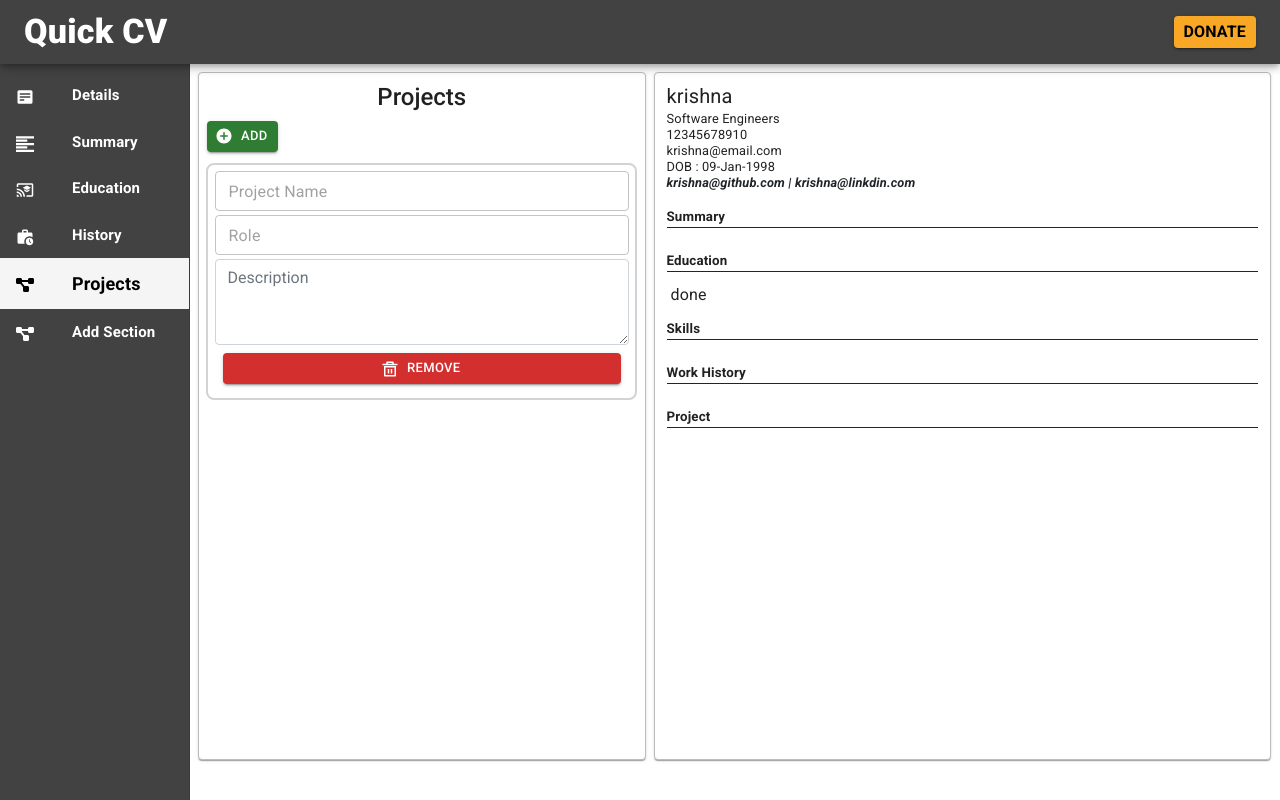
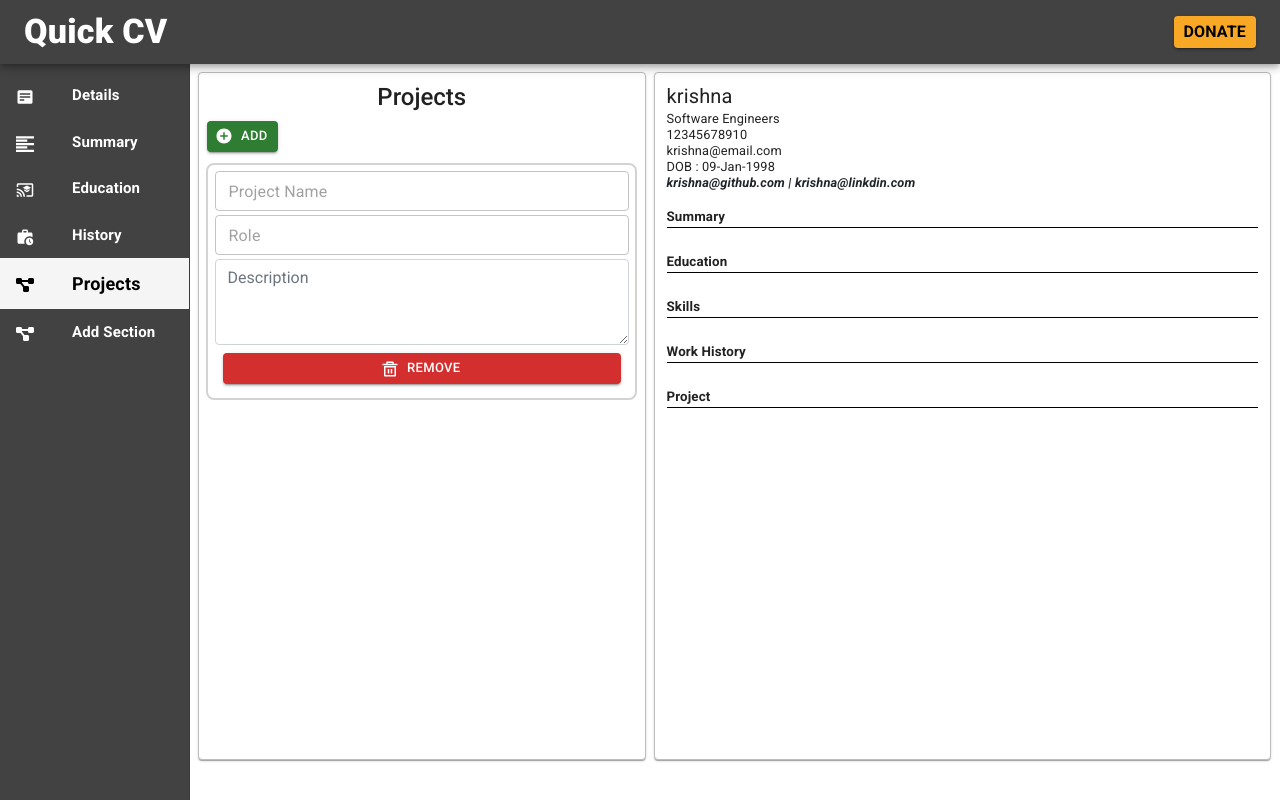
Before and after one commit to YITO-org/quick-cv-ui, a React (Vite) app: page /resumebuilder/projects in a window 1280 px wide. Built offline with nearby package versions, Linux system fonts and the light colour scheme.

Commit message:
small changes in resume.

```diff
--- a/src/resumes/index.tsx
+++ b/src/resumes/index.tsx
@@ -43,9 +43,49 @@ let Res : React.FC<any> = (props)=>{
     )
 }
 
+let Summary : React.FC<any> = (props)=>{
+    return(<>{props["summary"]}</>);
+}
+
+let Education : React.FC<any> = (props)=>{
+    console.log(props);
+    return(
+        <React.Fragment>
+            {
+                props?.education?.map((e : any , index : number )=>{
+                    return(
+                        <div>
+                            {e.course}
+                        </div>
+                    )
+                })
+            }
+        </React.Fragment>
+    )
+}
+
+
+
+
+let Heading : React.FC<any> = (props)=>{
+
+    let { heading } = props;
+
+return(
+    <div className={`fw-bold py-2 ${style.heading_first_letter} ${style.heading_font}`}>
+        { heading }
+        <div className={`w-100 ${style.heading_line}`}></div>
+    </div>
+ )
+}
+
 let MainCV : React.FC<any> = (props)=>{
 
     //console.log(props);
+    let compounds : any = {
+        "summary" : <Summary {...props} />,
+        "education" : <Education {...props} />
+    }
 
     return(
         <div>
@@ -53,26 +93,14 @@ let MainCV : React.FC<any> = (props)=>{
                 props.resumeArrangment.map((e : string , index:number)=>{
                     return (<div key={index}>
                             <Heading heading={e} />
-                              <div className="p-1" >
-                                    <GenerateContent content={props[e]}  />
+                              <div className="p-1">
+                                    {compounds[e]}
                               </div>
                            </div>)
                 })
 
             }
 
-        </div>
-    )
-}
-
-let Heading : React.FC<any> = (props)=>{
-
-        let { heading } = props;
-
-    return(
-        <div className={`fw-bold py-2 ${style.heading_first_letter} ${style.heading_font} `}>
-            { heading }
-            <div className={`w-100 bg-dark ${style.heading_line}`}></div>
         </div>
     )
 }
--- a/src/screens/cvInfoData.tsx
+++ b/src/screens/cvInfoData.tsx
@@ -36,6 +36,11 @@ let CVInfoData : React.FC<any> = (props)=>{
         props.dispatch(addNewRecord(name , screenName , 'ADD_REMOVE_RECORD'));
     }
 
+    let change = (e : any , keyName : string , filedName : string)=>{
+        console.log(e.target.value , keyName , filedName);
+    }
+
+
     return(
         <React.Fragment>
         {/* view Button => display in xs , sm , md screens only */}
@@ -54,7 +59,7 @@ let CVInfoData : React.FC<any> = (props)=>{
                         <Box sx={{m:0.9}}>
                         { screenName == "education" &&  cv?.education?.map((e : any  , index : number)=>{
                             return(<Box sx={{border : 2 , borderRadius : 2 , p : 0.8  , borderColor : 'lightgray' , mb : 1.2 }}  key={index}>
-                                            <TextField size='small' fullWidth placeholder="School/University" />
+                                            <TextField size='small' fullWidth placeholder="School/University" name="School/University" onChange={(e)=>{ change(e , 'education' , "School/University" ) }} />
                                             <div className="row g-1 mt-1">
                                                 <div className="col"><TextField size='small' sx={{fontSize : "10px"}} fullWidth placeholder="Start Date" /></div>
                                                 <div className="col"><TextField size='small' fullWidth placeholder="End Date" /></div>
--- a/src/styles/resumeOne.module.css
+++ b/src/styles/resumeOne.module.css
@@ -17,5 +17,6 @@
 }
 
 .heading_line {
-    height: 0.01rem;
+    height: 1px;
+    background-color: black;
 }
```
